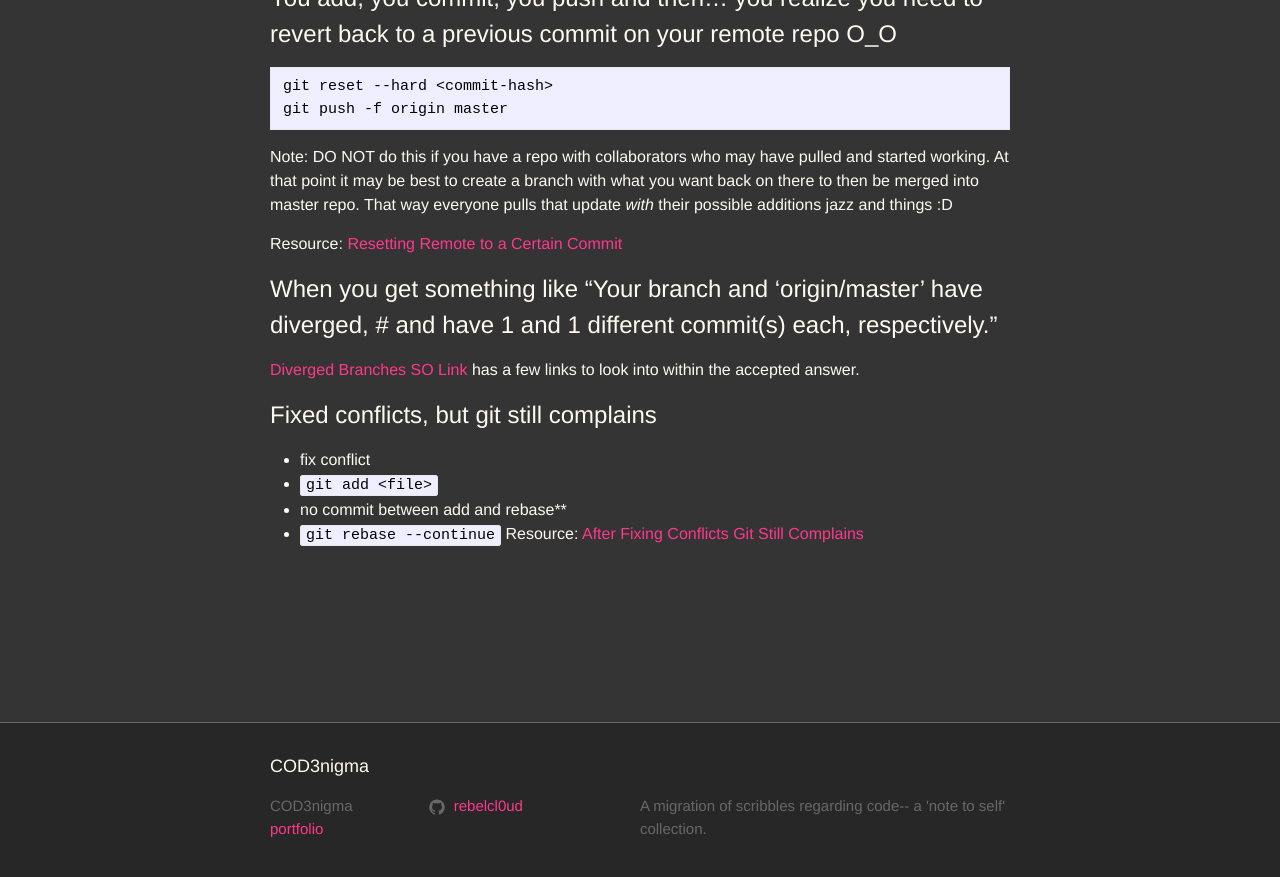
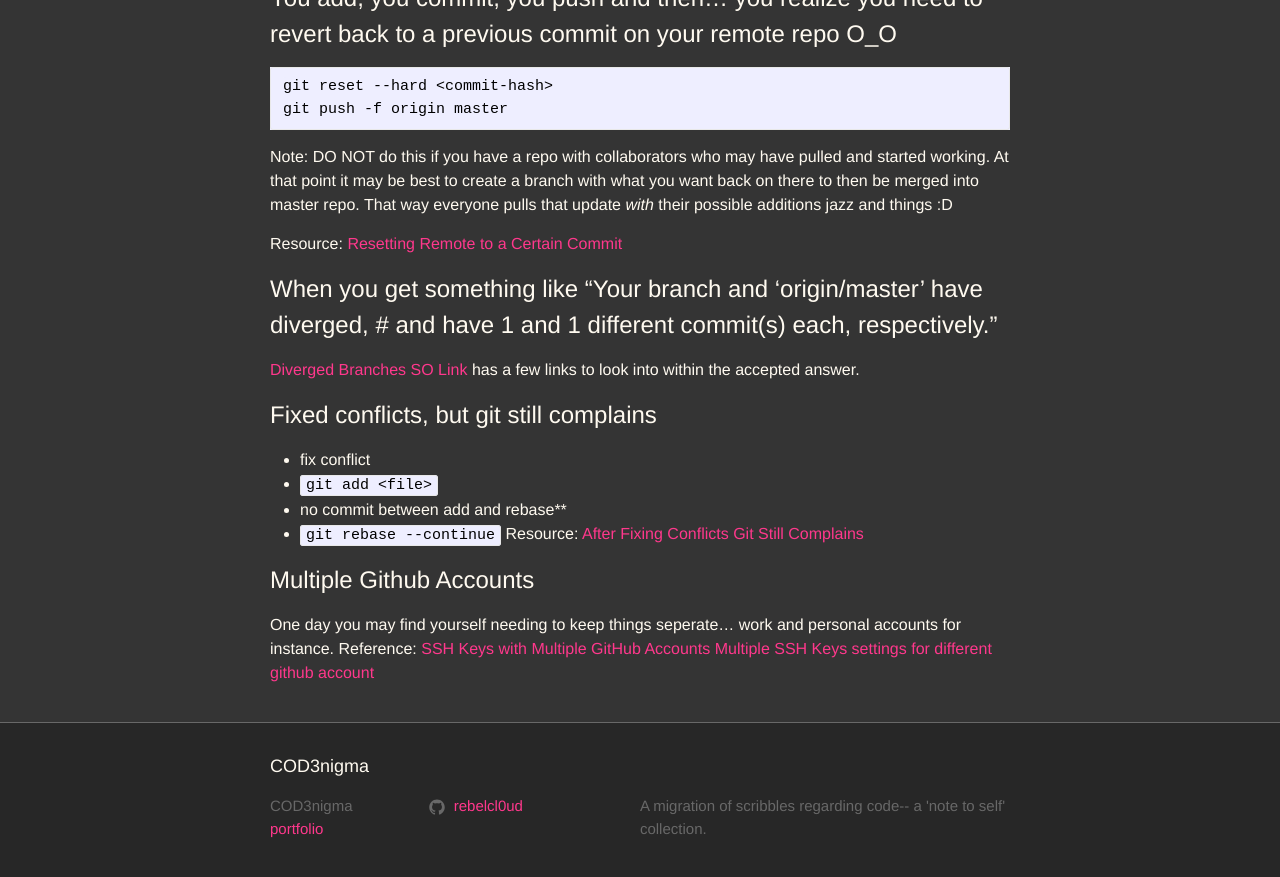
Before and after one commit to rebelcl0ud/blog, a Jekyll site: the page built from _posts/2017-06-19-[06]-git-it-done.markdown, in a window 1280 px wide and 900 px high, scrolled down 2990 px. Shown: the top 877 px of the window. Built offline with Jekyll 4.4.1, drawn with Linux system fonts in a browser that asks for light colours.

Commit message:
add: multiple github accounts post

```diff
--- a/_posts/2017-06-19-[06]-git-it-done.markdown
+++ b/_posts/2017-06-19-[06]-git-it-done.markdown
@@ -128,3 +128,9 @@ Resource: [Resetting Remote to a Certain Commit](https://stackoverflow.com/quest
  - no commit between add and rebase**
  - `git rebase --continue`
 Resource: [After Fixing Conflicts Git Still Complains](https://stackoverflow.com/questions/3611260/after-fixing-conflicts-git-still-complains)
+
+# Multiple Github Accounts
+One day you may find yourself needing to keep things seperate... work and personal accounts for instance.
+Reference:
+[SSH Keys with Multiple GitHub Accounts](https://medium.com/@trionkidnapper/ssh-keys-with-multiple-github-accounts-c67db56f191e)
+[Multiple SSH Keys settings for different github account](https://gist.github.com/jexchan/2351996/)
```
